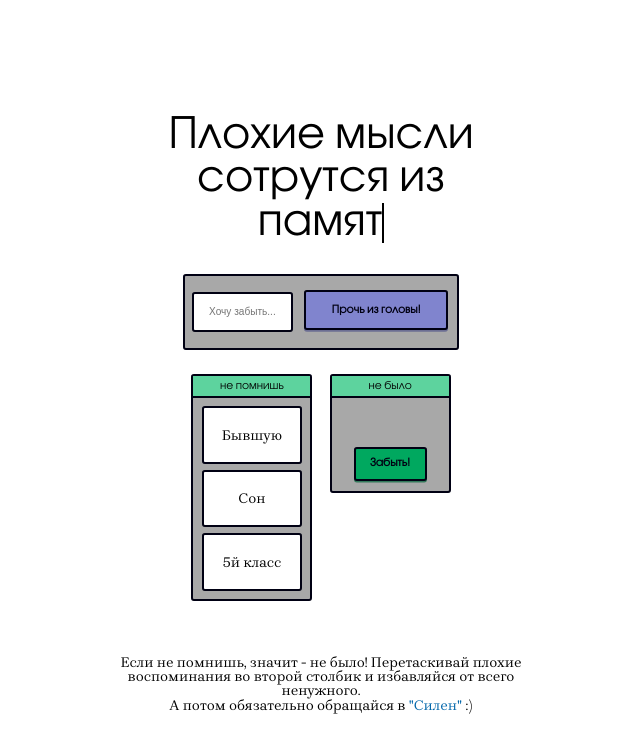
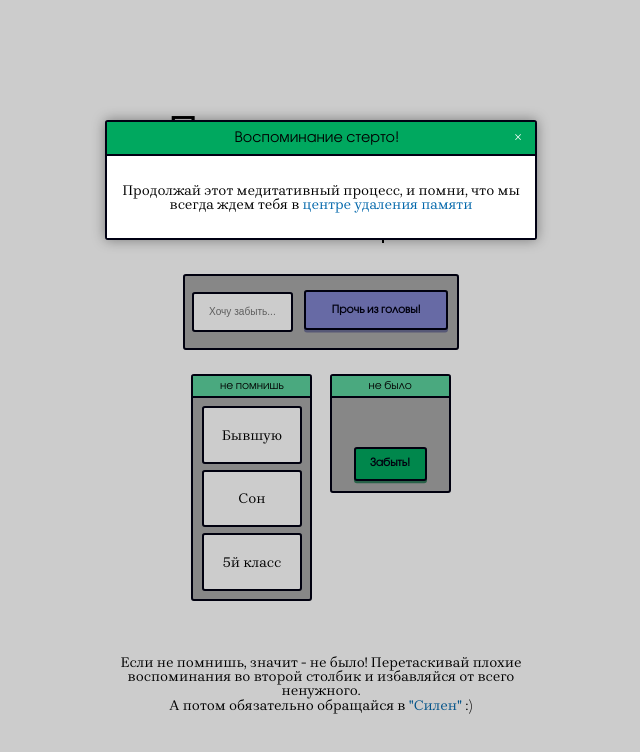
Before and after one commit to antonina-vetlugaeva/silen-kanban, a plain HTML site: page index.html in a window 1280 px wide. Both pictures are taken after a click on the button "Забыть!". Shown: the whole page, without its empty margins (319-959 px from the left). Drawn offline with nearby package versions, Linux system fonts and the light colour scheme.

Commit message:
всплывающее уведомление

```diff
--- a/index.html
+++ b/index.html
@@ -7,6 +7,8 @@
     <meta name="viewport" content="width=device-width, initial-scale=1.0">
     <script src="js/dragula.js" charset="utf-8"></script>
     <script src="js/jquery-3.3.1.min.js" charset="utf-8"></script>
+    <script src="js/main.js" charset="utf-8"></script>
+    <script src="https://cdnjs.cloudflare.com/ajax/libs/jquery/3.2.1/jquery.min.js"></script>
   </head>
   <body>
     <header>
@@ -20,7 +22,7 @@
     </header>
 
     <main>
-
+      <div class="page">
         <section class="add-memory-container">
           <input type="text" maxlength="12" id="thoughtText" placeholder="Хочу забыть..." onkeydown="if (event.keyCode == 13)
                                 document.getElementById('add').click()">
@@ -64,11 +66,28 @@
 
           </ul>
         </div>
+      </div>
+
+
+      <div class="modal">
+        <div class="modal-wrapper">
+          <div class="modal-header">
+            <span class="closeBtn">&times;</span>
+            <h3>Воспоминание стерто!</h3>
+          </div>
+          <div class="modal-body">
+            <p>Продолжай этот медитативный процесс, и помни, что мы всегда ждем тебя в <a href="https://vk.com/take_me_to_church">центре удаления памяти</a></p>
+          </div>
+      </div>
     </main>
+
+
+
     <footer>
       <p>Если не помнишь, значит - не было! Перетаскивай плохие воспоминания во второй столбик и избавляйся от всего ненужного.<br>
-      А потом обязательно обращайся в <a href="https://antonina-vetlugaeva.github.io/silen-poster-master/">"Силен"</a> :)</p>
+      А потом обязательно обращайся в <a href="https://vk.com/take_me_to_church">"Силен"</a> :)</p>
     </footer>
+
     <script>
       dragula([
       document.getElementById("forget"),
@@ -169,5 +188,34 @@
         StartTextAnimation(0);
       });
     </script>
+
+    <script>
+      var btn = document.querySelector('.delete-button'),
+      modal = document.querySelector('.modal'),
+      closeBtn = document.querySelector('.closeBtn');
+
+
+
+      btn.addEventListener('click', function() {
+          modal.style.display = 'flex';
+
+      })
+
+
+
+
+      closeBtn.addEventListener('click', function () {
+      	modal.style.display = "none";
+      })
+
+      window.addEventListener('click', function (e) {
+      	if(e.target == modal) {
+         		modal.style.display = "none";
+      	}
+      })
+
+
+    </script>
+
   </body>
 </html>
--- a/stylesheet/layout.css
+++ b/stylesheet/layout.css
@@ -6,8 +6,6 @@
   -webkit-box-sizing: border-box;
   box-sizing: border-box;
 }
-
-
 
 h1,
 h4 {
@@ -165,14 +163,14 @@ li {
   margin: 0.1rem auto 0.6rem auto;
 
   background-color: #00A85F;
-  box-shadow: 0 0.1rem 0 rgba(1, 101, 58, 0.7);
+  box-shadow: 0 0.15rem 0 rgba(1, 101, 58, 0.7);
 
 
 }
 
 .delete-button:hover {
   background-color:  #22bc79;
-  box-shadow: 0 0.1rem 0 rgba(3, 131, 75, 0.7);
+  box-shadow: 0 0.15rem 0 rgba(3, 131, 75, 0.7);
 }
 
 .add-button {
@@ -182,12 +180,12 @@ li {
   padding: 0 1rem;
 
   background-color: #8084ce;
-  box-shadow: 0 0.12rem 0 rgba(83, 86, 139, 0.7);
+  box-shadow: 0 0.17rem 0 rgba(83, 86, 139, 0.7);
 }
 
 .add-button:hover {
   background-color: #a1a5e8;
-  box-shadow: 0 0.12rem 0 rgba(109, 112, 177, 0.7);
+  box-shadow: 0 0.17rem 0 rgba(109, 112, 177, 0.7);
 }
 
 .thought {
@@ -235,6 +233,96 @@ li {
   margin: auto;
 }
 
+.closeBtn{
+  float: right;
+
+  cursor: pointer;
+
+  color: white;
+
+
+}
+
+.modal {
+  position: fixed;
+  top: 0;
+  right: 0;
+  bottom: 0;
+  left: 0;
+
+  display: none;
+
+  background: rgba(0,0,0, 0.2);
+
+  justify-content: center;
+}
+
+.modal .modal-wrapper {
+  position: absolute;
+  top: 15%;
+
+  width: 30rem;
+  max-width: 31.25rem;
+
+  transform: rotateX(0deg);
+  animation-name:modalopen;
+  animation-duration:.8s;
+  text-align: left;
+
+  border: #000013 0.2rem solid;
+  border-radius: 0.2rem;
+  background: rgb(0,100, 250);
+  box-shadow: 0px 0px 13px 0px rgba(0,0,0,0.4);
+}
+
+.modal-header {
+  padding: 0.6rem 0.9rem;
+
+  text-align: center;
+
+  border-bottom: #000013 0.2rem solid;
+  background-color: #00A85F;
+
+  font-family: 'AvantGarde';
+  font-size: 1rem;
+}
+
+.modal-header h3 {
+  vertical-align: middle;
+}
+
+.modal-body {
+  padding: 1.875rem 0.9375rem;
+
+  text-align: center;
+
+  background: white;
+
+  font-family: 'Brygada';
+  font-size: 1rem;
+}
+
+
+@keyframes modalopen{
+  from {
+    top: 5%;
+
+    transform: rotateX(15deg);
+
+    opacity: 0;
+   }
+  to {
+    top: 15%;
+
+    transform: rotateX(0deg);
+
+    opacity: 1;
+    }
+}
+
+
+
+
 .gu-mirror {
   position: fixed !important;
   z-index: 9999 !important;
```
Lines whose indentation alone changed are shown as unchanged.
